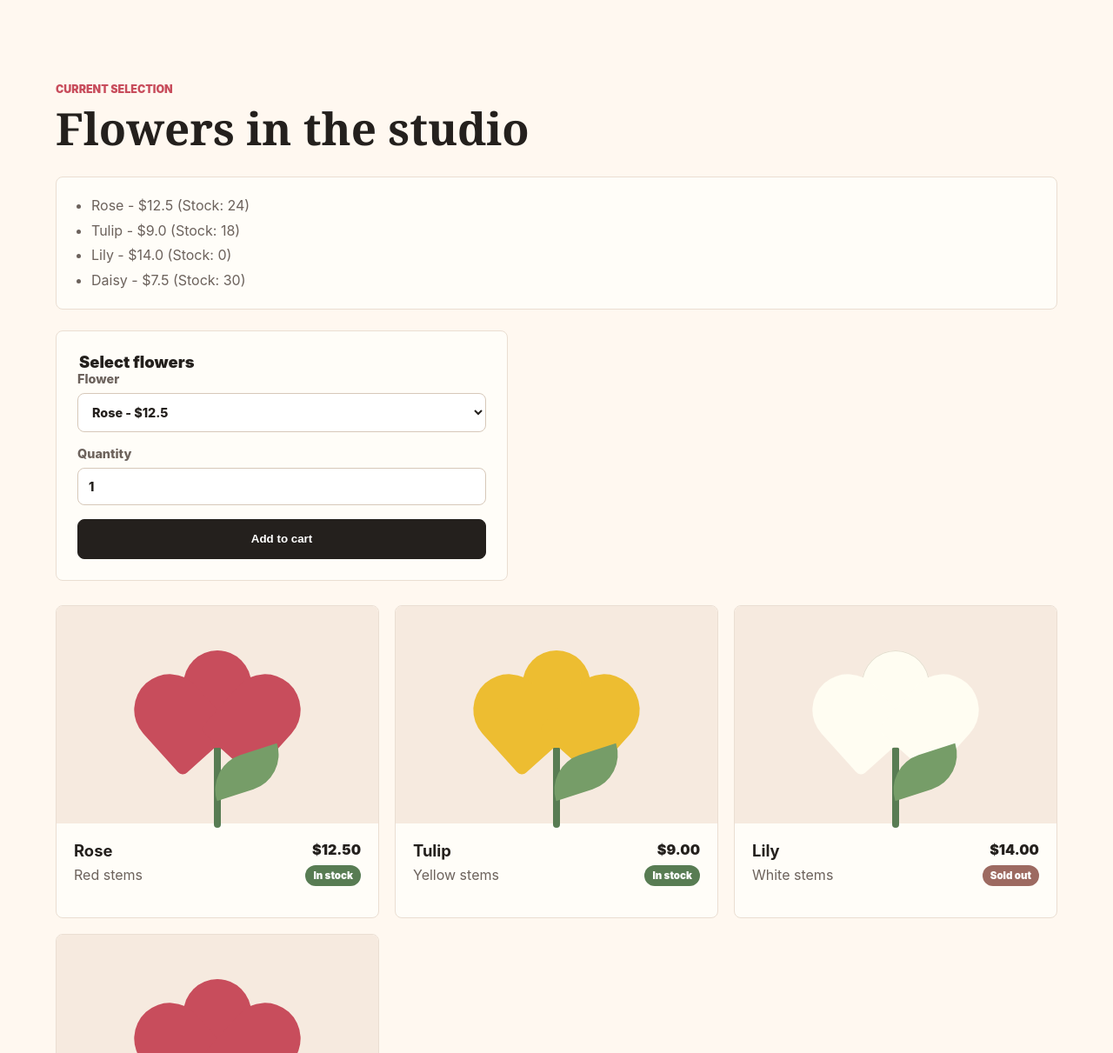
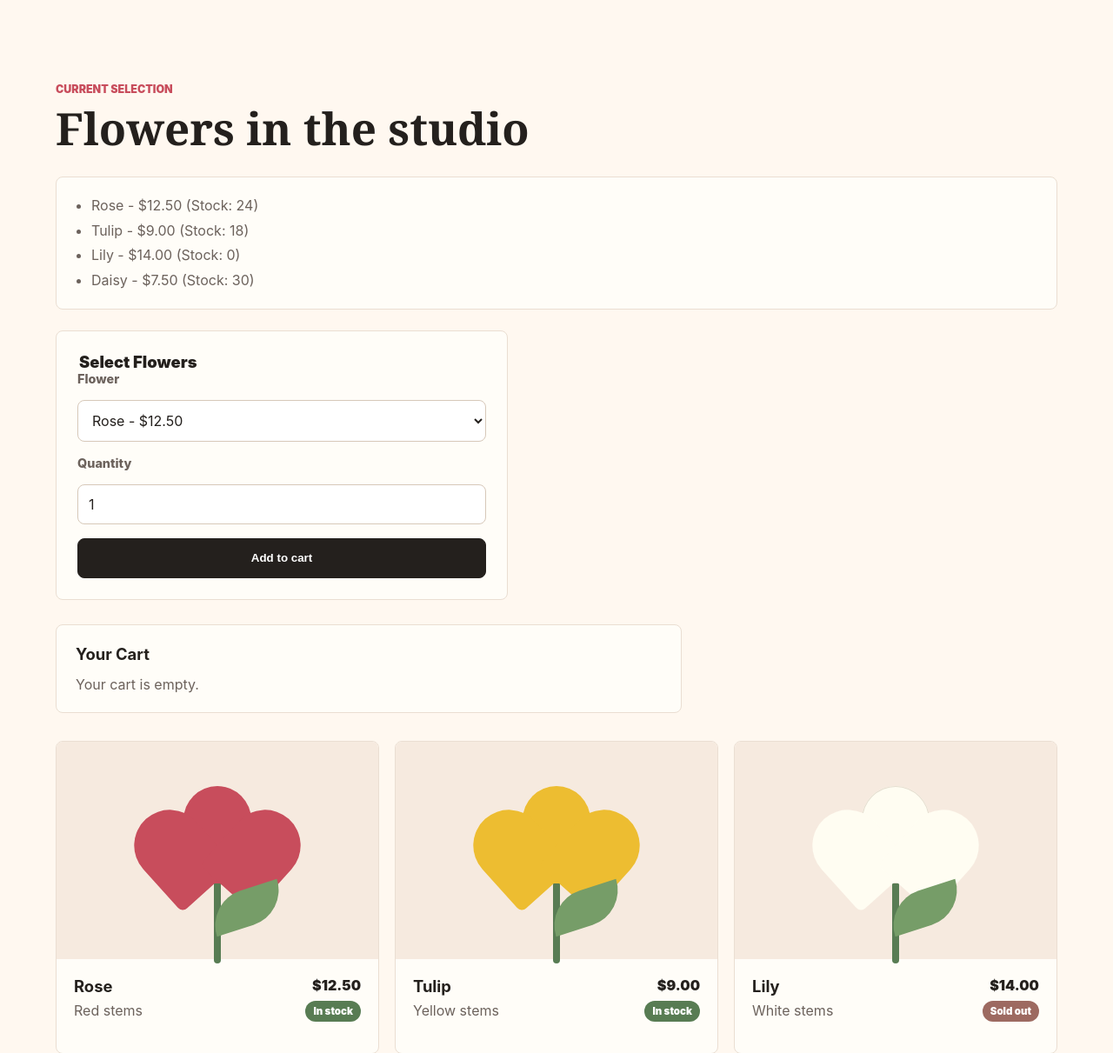
Before and after one commit to Justinjohnny/CSC2_FLASK_PRACTICE, a Flask app: page / in a window 1280 px wide. Shown: the part 820-2031 px from the top of the page at 87% size. Run offline with Flask 3, Linux system fonts and the light colour scheme.

Commit message:
Add shopping cart session flow

```diff
--- a/app.py
+++ b/app.py
@@ -1,7 +1,7 @@
 import json
 from pathlib import Path
 
-from flask import Flask, flash, redirect, render_template, request, url_for
+from flask import Flask, flash, redirect, render_template, request, session, url_for
 
 
 app = Flask(__name__)
@@ -20,9 +20,16 @@ def load_data():
     return flowers, addons
 
 
+def calculate_total(cart):
+    total = sum(item['price'] * item['quantity'] for item in cart.values())
+    return total
+
+
 @app.route('/')
 def index():
     flowers, addons = load_data()
+    cart = session.get('cart', {})
+    total = calculate_total(cart)
     featured_flowers = {
         flower: details
         for flower, details in flowers.items()
@@ -32,16 +39,49 @@ def index():
         'index.html',
         flowers=flowers,
         featured_flowers=featured_flowers,
-        addons=addons
+        addons=addons,
+        cart=cart,
+        total=total
     )
 
 
-@app.route('/add-to-cart', methods=['POST'])
+@app.route('/add_to_cart', methods=['POST'])
 def add_to_cart():
-    flower = request.form.get('flower')
-    quantity = request.form.get('quantity', '1')
+    flower = request.form['flower']
+    quantity = int(request.form['quantity'])
+    flowers, _addons = load_data()
+    cart = session.get('cart', {})
 
-    flash(f'Added {quantity} x {flower} to your cart.')
+    if flower not in flowers:
+        flash('Invalid flower selected.')
+        return redirect(url_for('index'))
+
+    if flower in cart:
+        cart[flower]['quantity'] += quantity
+    else:
+        cart[flower] = {
+            'price': flowers[flower]['price'],
+            'quantity': quantity
+        }
+
+    session['cart'] = cart
+    session.modified = True
+    flash(f'{quantity} {flower}(s) added to cart.')
+    return redirect(url_for('index'))
+
+
+@app.route('/remove_from_cart/<item>')
+def remove_from_cart(item):
+    cart = session.get('cart', {})
+
+    if item in cart:
+        del cart[item]
+        session['cart'] = cart
+        session.modified = True
+        flash(f'Removed all {item.capitalize()} from the cart.')
+    else:
+        flash('Item not found in cart.')
+
     return redirect(url_for('index'))
 
 
--- a/static/static/css/style.css
+++ b/static/static/css/style.css
@@ -255,6 +255,58 @@ h3 {
     color: var(--ink);
     font-size: 1.15rem;
     font-weight: 900;
+}
+
+.cart-panel {
+    max-width: 720px;
+    margin: 0 0 32px;
+    padding: 22px;
+    background: var(--paper);
+    border: 1px solid var(--line);
+    border-radius: 8px;
+}
+
+.cart-panel h3 {
+    margin-bottom: 14px;
+}
+
+.cart-panel h4 {
+    margin: 18px 0 0;
+    font-size: 1.05rem;
+}
+
+.cart-panel p {
+    margin-bottom: 0;
+    color: var(--muted);
+}
+
+.cart-list {
+    display: grid;
+    gap: 10px;
+    margin: 0;
+    padding: 0;
+    list-style: none;
+}
+
+.cart-list li {
+    display: flex;
+    align-items: center;
+    justify-content: space-between;
+    gap: 14px;
+    padding-bottom: 10px;
+    border-bottom: 1px solid var(--line);
+}
+
+.cart-list li:last-child {
+    padding-bottom: 0;
+    border-bottom: 0;
+}
+
+.cart-list a {
+    color: var(--rose);
+    font-weight: 900;
+    text-decoration: underline;
+    text-underline-offset: 3px;
 }
 
 .addon-list {
--- a/templates/index.html
+++ b/templates/index.html
@@ -61,38 +61,59 @@
             </div>
             {% with messages = get_flashed_messages() %}
                 {% if messages %}
+                    {% for message in messages %}
                         <div class="flash-message" role="status">
-                        {{ messages[0] }}
+                            {{ message }}
                         </div>
+                    {% endfor %}
                 {% endif %}
             {% endwith %}
             <ul class="flower-data-list">
                 {% for flower, details in flowers.items() %}
                     <li>
-                        {{ flower }} - ${{ details['price'] }} (Stock: {{ details['stock'] }})
+                        {{ flower }} - ${{ '%.2f'|format(details['price']) }} (Stock: {{ details['stock'] }})
                     </li>
                 {% endfor %}
             </ul>
             <form class="order-form flower-order-form" action="{{ url_for('add_to_cart') }}" method="post">
                 <fieldset>
-                    <legend>Select flowers</legend>
-                    <label for="flower">
-                        Flower
+                    <legend>Select Flowers</legend>
+
+                    <label for="flower">Flower</label>
                     <select name="flower" id="flower">
                         {% for flower, details in flowers.items() %}
                             <option value="{{ flower }}">
-                                    {{ flower }} - ${{ details['price'] }}
+                                {{ flower }} - ${{ '%.2f'|format(details['price']) }}
                             </option>
                         {% endfor %}
                     </select>
-                    </label>
-                    <label for="quantity">
-                        Quantity
+
+                    <label for="quantity">Quantity</label>
                     <input type="number" name="quantity" id="quantity" value="1" min="1">
-                    </label>
+
                     <button type="submit">Add to cart</button>
                 </fieldset>
             </form>
+            <div class="cart-panel">
+                <h3>Your Cart</h3>
+                {% if cart %}
+                    <ul class="cart-list">
+                        {% for item, details in cart.items() %}
+                            <li>
+                                <span>
+                                    {{ item }}: {{ '%.2f'|format(details['quantity']) }} x
+                                    ${{ '%.2f'|format(details['price']) }} =
+                                    ${{ '%.2f'|format(details['quantity'] * details['price']) }}
+                                </span>
+                                <a href="{{ url_for('remove_from_cart', item=item) }}">Remove</a>
+                            </li>
+                        {% endfor %}
+                    </ul>
+                    <h4>Total: ${{ '%.2f'|format(total) }}</h4>
+                {% else %}
+                    <p>Your cart is empty.</p>
+                {% endif %}
+            </div>
             <div class="flower-grid">
                 {% for flower, details in flowers.items() %}
                     <article class="flower-card">
```
Also changed, not shown: templates/index1.html (added, +13 -0 lines). Lines whose indentation alone changed are shown as unchanged.
